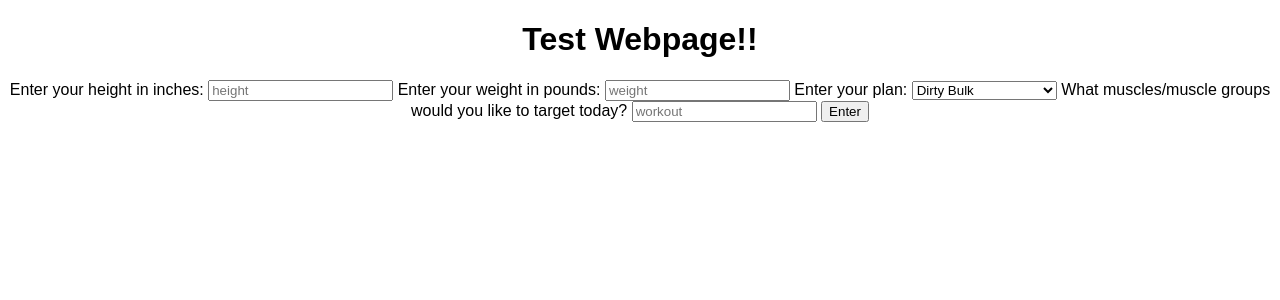
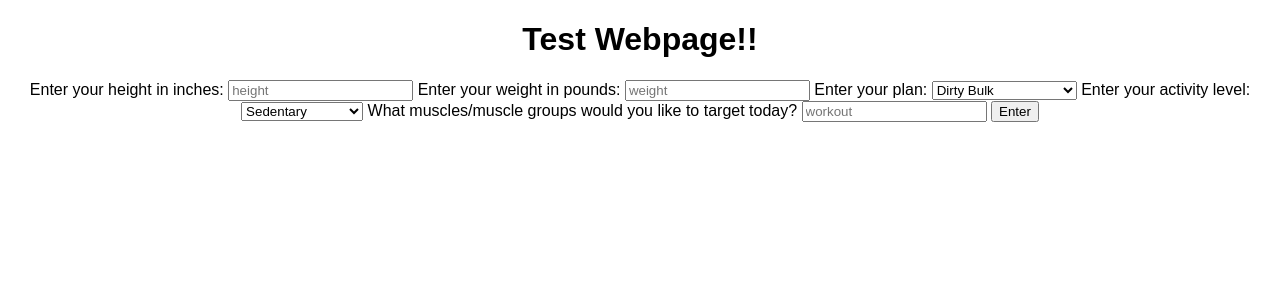
Before and after one commit to ayan-kohli/fitness-llm, a Flask app: page / in a window 1280 px wide. Shown: the top 300 px of the page. Run offline with Flask 3, Linux system fonts and the light colour scheme; parts of the project's set-up code (start-up, migrations or seed data) failed here and were passed over.

Commit message:
Updated routes to use metric, user, and workout services. Added activity level dropdown.

```diff
--- a/blueprints/main_bp/routes.py
+++ b/blueprints/main_bp/routes.py
@@ -1,12 +1,12 @@
 from flask import Blueprint, render_template, request, jsonify
-from configs.config import mongo_client, groq_client
+from configs.config import groq_client
+from datetime import datetime
+from services import user_services, metric_services, workout_services
+from services.helper import logger
+import json
+from ast import literal_eval
+
 routes_bp = Blueprint("routes", __name__)
-
-metrics_db = mongo_client.bodymetrics
-users_collection = metrics_db.user_info
-
-workout_db = mongo_client.workout_history
-workouts_collection = workout_db.workouts
 
 
 @routes_bp.route("/", methods = ["POST", "GET"])
@@ -19,30 +19,90 @@ def create():
                if plan not in ["Dirty Bulk", "Lean Bulk", "Standard Cut", "Aggressive Cut", "Body Recomposition","Maintain"]:
                     raise ValueError("Invalid plan type.")
                workout = request.form.get("workout")
+               activity = request.form.get("activity")
+               if activity not in ["Sedentary", "Lightly Active", "Active", "Extremely Active"]:
+                    raise ValueError("Invalid activity level.")
           except ValueError as e:
-               return jsonify({"error": str(e)}), 400
+               return jsonify({"Client-side error when inputting": str(e)}), 400
 
-          chat_completion = groq_client.chat.completions.create(
-                messages=[
-                     {
-                          "role": "user",
-                          "content": f"""You are a seasoned fitness trainer with 20+ years of experience.
+          curr_time = datetime.now()
+          user_creation, success = user_services.create_user(curr_time, activity, plan)
+          if success:
+               user_id = user_creation["user_id"]
+               metric_result, success = metric_services.create_metric(user_id, curr_time, height, weight)
+               if success:
+                    metric_id = metric_result["_id"]
+               else:
+                    return jsonify({"Server-side error": "Failed when creating user metrics"}), 500
+          else:
+               return jsonify({"Server-side error": "Failed when creating new user"}), 500
+
+          llm_prompt = f"""You are a seasoned fitness trainer with 20+ years of experience.
                                          A client comes to you with the following body metrics:
-                                         Height = {height}, Weight = {weight}, Plan = {plan}
+                                         Height = {height}, Weight = {weight}, Plan = {plan}, Activity Level = {activity}
                                          Today, they want to target the following muscle groups: {workout}
                                          Based on their height, weight, and current plan, please provide them a workout routine for the day.
                                          Respond only with JSON using this format (assume completion for all generated exercises, and
                                          assume X = # of sets, Y and Z represent start and end point for range of reps):
                                          '{{'exercise1:' '[X, Y, Z]'}}'
                                          """
-                     }
-                ],
-                model="llama-3.3-70b-versatile",
-                response_format={"type": "json_object"}
-          )
-          response = chat_completion.choices[0].message.content
-          insertion_id = users_collection.insert_one({"Height": height, "Weight": weight, "Plan": plan}).inserted_id
-          # add advanced json parsing for day 2
-          workouts_collection.insert_one({"User": insertion_id, "Muscle Groups": workout, "Suggested Workout": response})
-          return response
+          try:
+               chat_completion = groq_client.chat.completions.create(
+                    messages=[
+                         {
+                              "role": "user",
+                              "content": llm_prompt
+                         }
+                    ],
+                    model="llama-3.3-70b-versatile",
+                    response_format={"type": "json_object"}
+               )
+               response = chat_completion.choices[0].message.content
+          except Exception as e:
+               logger.error(f"LLM error {e}", exc_info=True)
+               return jsonify({"LLM API Error": str(e)}), 500
+
+          try:
+               workout_dict = json.loads(response)
+               if "error" in workout_dict:
+                    error_message = workout_dict["error"].get("message", "Unknown LLM API error")
+                    return jsonify({"LLM API Error": error_message}), 500
+               workout_doc = []
+               for k, v in workout_dict.items():
+                    to_enter = {
+                         "Exercise": "",
+                         "Sets": 0,
+                         "Rep Range": [0, 0]
+                    }
+                    try:
+                         parsed_setreps = literal_eval(v.strip())
+
+                         if isinstance(parsed_setreps, list) and len(parsed_setreps) == 3:
+                              to_enter["Exercise"] = k
+                              to_enter["Sets"] = parsed_setreps[0]
+                              to_enter["Rep Range"] = [parsed_setreps[1], parsed_setreps[2]]
+                         else:
+                              logger.error(f"LLM returned unintended list when formatting exercise {k}: {v}. Parsed: {parsed_setreps}")
+                              return jsonify({"LLM API Error": "Failed to parse exercises"}), 500
+                    except Exception as e:
+                         logger.error(f"Error {e} occurred when parsing LLM output")
+                         return jsonify({"Server-side error": str(e)}), 500
+                    workout_doc.append(to_enter)
+
+               workout_result, success = workout_services.create_workout(user_id, datetime.now(),
+                                                                     workout, llm_prompt, response, workout_doc, "generated", None)
+               if success:
+                    workout_id = workout_result["_id"]
+                    return jsonify({"Success": "Database input success!"}), 200
+               else:
+                    return jsonify({"Server-side error": "Failed when creating workout"}), 500
+
+          except json.JSONDecodeError as e:
+               return jsonify({"LLM error": str(e)}), 500
+          except Exception as e:
+               logger.critical(f"Critical error {e} occurred when creating workout")
+               return jsonify({"Server-side error": str(e)}), 500
+
+
+
       return render_template("index.html")
--- a/services/metric_services.py
+++ b/services/metric_services.py
@@ -1,6 +1,6 @@
 from configs.config import mongo_client
 from pymongo import DESCENDING
-from helper import *
+from .helper import *
 
 fitsense_db = mongo_client.fitsense
 metrics_info = fitsense_db.metrics_info
--- a/services/user_services.py
+++ b/services/user_services.py
@@ -1,6 +1,6 @@
 from configs.config import mongo_client
 from uuid import uuid4
-from helper import *
+from .helper import *
 
 fitsense_db = mongo_client.fitsense
 user_info = fitsense_db.user_info
@@ -55,7 +55,7 @@ def update_password(user_id, new_hash, timestamp):
         return False, False
 
 def update_activity(user_id, new_level, timestamp):
-    if new_level not in ["Lightly Active", "Moderately Active", "Active", "Extremely Active"]:
+    if new_level not in ["Sedentary", "Lightly Active", "Active", "Extremely Active"]:
         raise ValueError("Invalid activity level")
 
     new_value = {"$set": {
--- a/services/workout_services.py
+++ b/services/workout_services.py
@@ -1,6 +1,6 @@
 from configs.config import mongo_client
 from pymongo import DESCENDING
-from helper import *
+from .helper import *
 
 fitsense_db = mongo_client.fitsense
 workout_queries = fitsense_db.workout_queries
--- a/templates/index.html
+++ b/templates/index.html
@@ -22,6 +22,13 @@
             <option value="Body Recomposition">Body Recomposition</option>
             <option value="Maintain">Maintain</option>
         </select>
+        <label for="activity">Enter your activity level: </label>
+        <select id="activity" name="activity" required="required">
+            <option value="Sedentary">Sedentary</option>
+            <option value="Lightly Active">Lightly Active</option>
+            <option value="Active">Active</option>
+            <option value="Extremely Active">Extremely Active</option>
+        </select>
         <label for="workout">What muscles/muscle groups would you like to target today?</label>
         <input type="text" id="workout" name="workout" placeholder="workout" required="required">
         <button type="submit">Enter</button>
```
Also changed, not shown: services/__init__.py (added).
